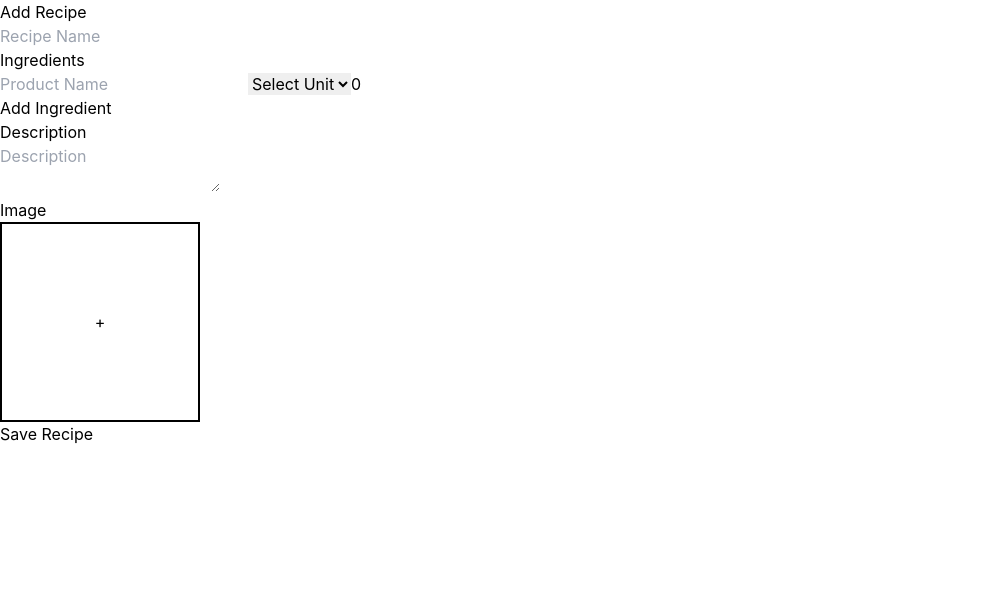
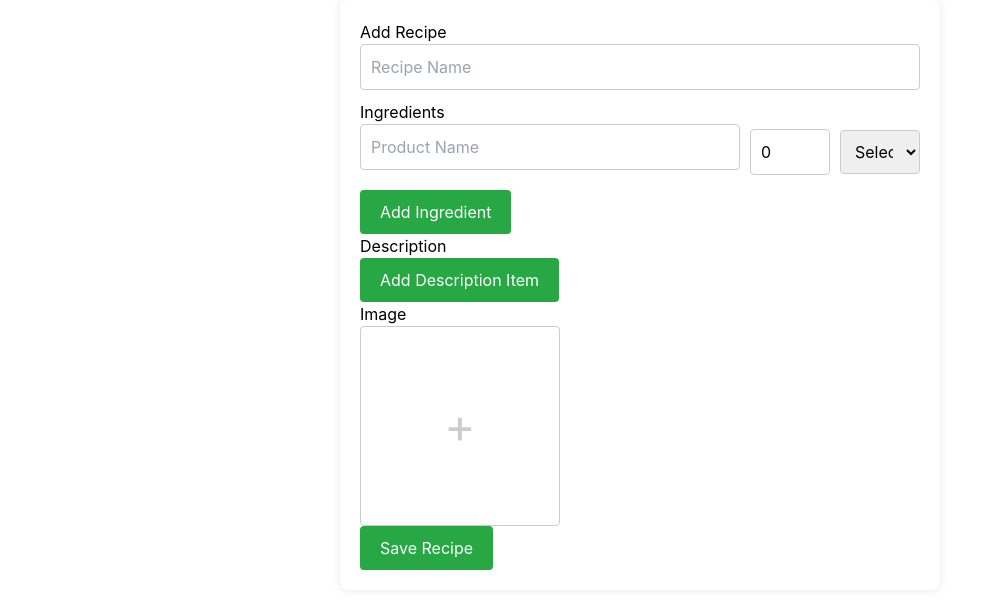
Before and after one commit to anna-zagrebelnaya/recipes-frontend, a React (Create React App) app: page /add in a window 1280 px wide. Shown: the top 608 px of the page, without its empty margins (0-983 px from the left). Built offline with nearby package versions, Linux system fonts and the light colour scheme.

Commit message:
Style the add recipe

```diff
--- a/src/components/AddRecipe.js
+++ b/src/components/AddRecipe.js
@@ -7,6 +7,7 @@ function AddRecipe() {
   const [ingredients, setIngredients] = useState([{ productName: '', unit: '', quantity: 0 }]);
   const [description, setDescription] = useState('');
   const [image, setImage] = useState(null);
+  const [descriptionHtml, setDescriptionHtml] = useState([]);
   const navigate = useNavigate();
   const { id } = useParams();
 
@@ -23,9 +24,16 @@ function AddRecipe() {
           })));
           setDescription(recipe.description);
           setImage(recipe.imageUrl);
+          setDescriptionHtml(parseHtmlToArray(recipe.description));
         });
     }
   }, [id]);
+
+  const parseHtmlToArray = (htmlString) => {
+    const parser = new DOMParser();
+    const doc = parser.parseFromString(htmlString, 'text/html');
+    return Array.from(doc.querySelectorAll('ul > li')).map(li => li.innerHTML);
+  };
 
   const handleAddIngredient = () => {
     setIngredients([...ingredients, { productName: '', unit: '', quantity: 0 }]);
@@ -57,7 +65,7 @@ function AddRecipe() {
         product: { name: ingredient.productName, unit: ingredient.unit },
         quantity: parseInt(ingredient.quantity, 10)
       })),
-      description
+      description: `<ul>${descriptionHtml.map(item => `<li>${item}</li>`).join('')}</ul>`
     })], {
       type: 'application/json'
     }));
@@ -84,74 +92,89 @@ function AddRecipe() {
     }
   };
 
+  const handleDescriptionChange = (index, event) => {
+    const newDescriptionHtml = descriptionHtml.map((item, i) => {
+      if (i === index) {
+        return event.target.value;
+      }
+      return item;
+    });
+    setDescriptionHtml(newDescriptionHtml);
+  };
+
+  const handleAddDescriptionItem = () => {
+    setDescriptionHtml([...descriptionHtml, '']);
+  };
+
   return (
-    <div>
+    <div style={styles.container}>
       <h1>{id ? 'Edit Recipe' : 'Add Recipe'}</h1>
       <input
         type="text"
         placeholder="Recipe Name"
         value={name}
         onChange={e => setName(e.target.value)}
+        style={styles.input}
       />
       <h2>Ingredients</h2>
       {ingredients.map((ingredient, index) => (
-        <div key={index}>
+        <div key={index} style={styles.ingredientRow}>
           <input
             type="text"
             placeholder="Product Name"
             name="productName"
             value={ingredient.productName}
             onChange={e => handleChangeIngredient(index, e)}
+            style={styles.input}
           />
-          <select
-            name="unit"
-            value={ingredient.unit}
-            onChange={e => handleChangeIngredient(index, e)}
-          >
-            <option value="">Select Unit</option>
-            <option value="G">G</option>
-            <option value="ML">ML</option>
-            <option value="TBSP">TBSP</option>
-            <option value="TS">TS</option>
-            <option value="U">U</option>
-          </select>
           <input
             type="number"
             placeholder="Quantity"
             name="quantity"
             value={ingredient.quantity}
             onChange={e => handleChangeIngredient(index, e)}
+            style={{ width: '80px', margin: '0 10px', padding: '10px', borderRadius: '4px', border: '1px solid #ccc', boxSizing: 'border-box' }}
           />
+          <select
+            name="unit"
+            value={ingredient.unit}
+            onChange={e => handleChangeIngredient(index, e)}
+            style={{ width: '80px', padding: '10px', borderRadius: '4px', border: '1px solid #ccc' }}
+          >
+            <option value="">Select Unit</option>
+            <option value="G">G</option>
+            <option value="ML">ML</option>
+            <option value="TBSP">TBSP</option>
+            <option value="TSP">TSP</option>
+            <option value="U">U</option>
+          </select>
         </div>
       ))}
-      <button onClick={handleAddIngredient}>Add Ingredient</button>
+      <button onClick={handleAddIngredient} style={styles.button}>Add Ingredient</button>
       <h2>Description</h2>
-      <textarea
-        placeholder="Description"
-        value={description}
-        onChange={e => setDescription(e.target.value)}
-      />
+      {descriptionHtml.map((item, index) => (
+        <input
+          key={index}
+          type="text"
+          value={item}
+          onChange={e => handleDescriptionChange(index, e)}
+          style={styles.input}
+        />
+      ))}
+      <button onClick={handleAddDescriptionItem} style={styles.button}>Add Description Item</button>
       <h2>Image</h2>
       <div
-        style={{
-          width: '200px',
-          height: '200px',
-          border: '2px solid #000',
-          display: 'flex',
-          justifyContent: 'center',
-          alignItems: 'center',
-          cursor: 'pointer'
-        }}
+        style={styles.imageContainer}
         onClick={handleImageClick}
       >
         {image ? (
           image instanceof File ? (
-            <img src={URL.createObjectURL(image)} alt="Recipe" style={{ maxWidth: '100%', maxHeight: '100%' }} />
+            <img src={URL.createObjectURL(image)} alt="Recipe" style={styles.image} />
           ) : (
-            <img src={"/uploads/"+image} alt="Recipe" style={{ maxWidth: '100%', maxHeight: '100%' }} />
+            <img src={"/uploads/"+image} alt="Recipe" style={styles.image} />
           )
         ) : (
-          <span>+</span>
+          <span style={styles.imagePlaceholder}>+</span>
         )}
       </div>
       <input
@@ -160,9 +183,69 @@ function AddRecipe() {
         style={{ display: 'none' }}
         onChange={handleImageChange}
       />
-      <button onClick={handleSubmit}>{id ? 'Update Recipe' : 'Save Recipe'}</button>
+      <button onClick={handleSubmit} style={styles.button}>{id ? 'Update Recipe' : 'Save Recipe'}</button>
     </div>
   );
 }
 
+const styles = {
+  container: {
+    maxWidth: '600px',
+    margin: '0 auto',
+    padding: '20px',
+    borderRadius: '8px',
+    boxShadow: '0 0 10px rgba(0, 0, 0, 0.1)',
+    backgroundColor: '#fff'
+  },
+  input: {
+    width: '100%',
+    padding: '10px',
+    marginBottom: '10px',
+    borderRadius: '4px',
+    border: '1px solid #ccc',
+    boxSizing: 'border-box'
+  },
+  textarea: {
+    width: '100%',
+    padding: '10px',
+    marginBottom: '10px',
+    borderRadius: '4px',
+    border: '1px solid #ccc',
+    boxSizing: 'border-box',
+    resize: 'vertical'
+  },
+  button: {
+    padding: '10px 20px',
+    backgroundColor: '#28a745',
+    color: '#fff',
+    border: 'none',
+    borderRadius: '4px',
+    cursor: 'pointer'
+  },
+  ingredientRow: {
+    display: 'flex',
+    alignItems: 'center',
+    marginBottom: '10px'
+  },
+  imageContainer: {
+    width: '200px',
+    height: '200px',
+    border: '1px solid #ccc',
+    borderRadius: '4px',
+    display: 'flex',
+    alignItems: 'center',
+    justifyContent: 'center',
+    cursor: 'pointer',
+    overflow: 'hidden'
+  },
+  image: {
+    maxWidth: '100%',
+    maxHeight: '100%'
+  },
+  imagePlaceholder: {
+    fontSize: '48px',
+    color: '#ccc'
+  }
+};
+
 export default AddRecipe;
--- a/src/components/RecipeList.js
+++ b/src/components/RecipeList.js
@@ -65,23 +65,22 @@ function RecipeList() {
       </div>
       <div className="grid grid-cols-1 sm:grid-cols-2 md:grid-cols-3 lg:grid-cols-4 gap-4">
         {recipes.map(recipe => (
-          <div key={recipe.id} className="border rounded-lg p-4 shadow hover:shadow-lg">
+          <div key={recipe.id} className="border rounded-lg p-4 shadow hover:shadow-lg flex">
             <input
               type="checkbox"
               onChange={(e) => handleSelectRecipe(e, recipe.id)}
               checked={selectedRecipes.includes(recipe.id)}
-              className="mb-2"
+              className="mr-2"
             />
             {recipe.imageUrl && (
               <img
                 src={`/uploads/${recipe.imageUrl}`}
                 alt={recipe.name}
-                className="w-full h-32 object-cover mb-2 cursor-pointer"
-                style={{ width: '100px', maxHeight: '100px' }}
+                className="w-24 h-24 object-cover cursor-pointer mr-4"
                 onClick={(e) => handleItemClick(e, recipe.id)}
               />
             )}
-            <div className="mt-2 flex justify-between items-center">
+            <div className="flex flex-col justify-center">
               <span className="font-bold cursor-pointer" onClick={(e) => handleItemClick(e, recipe.id)}>{recipe.name}</span>
             </div>
           </div>
```
